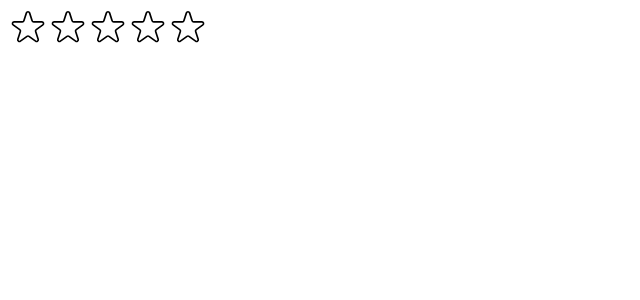
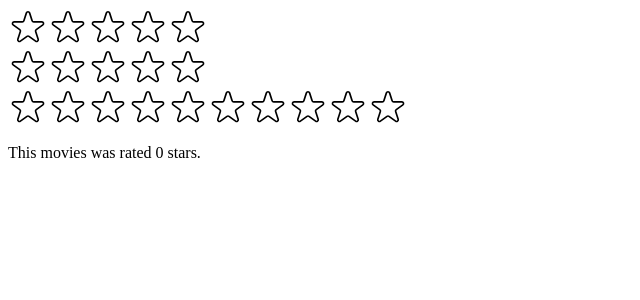
Before and after one commit to mjfru/react_review, a React (Vite) app in the folder react_projects/04usePopcorn/usePopcorn/: page / in a window 1280 px wide. Shown: the top 300 px of the page, without its empty margins (0-640 px from the left). Built offline with nearby package versions, Linux system fonts and the light colour scheme.

Commit message:
add more tests and use cases

```diff
--- a/react_projects/04usePopcorn/usePopcorn/src/main.jsx
+++ b/react_projects/04usePopcorn/usePopcorn/src/main.jsx
@@ -1,13 +1,29 @@
-import React from 'react'
-import ReactDOM from 'react-dom/client'
+import React, { useState } from "react";
+import ReactDOM from "react-dom/client";
 // import App from './App.jsx'
 // import './index.css'
 
-import StarRating from './components/utility_components/StarRating'
+import StarRating from "./components/utility_components/StarRating";
 
-ReactDOM.createRoot(document.getElementById('root')).render(
+// Example where we need access to the state.
+function Test() {
+  const [movieRating, setMovieRating] = useState(0);
+  return (
+    <div>
+      <StarRating color="blue" maxRating={10} onSetRating={setMovieRating} />
+      <p>This movies was rated {movieRating} stars.</p>
+    </div>
+  );
+}
+
+ReactDOM.createRoot(document.getElementById("root")).render(
   <React.StrictMode>
     {/* <App /> */}
-    <StarRating maxRating={5}/>
-  </React.StrictMode>,
-)
+    <StarRating
+      maxRating={5}
+      messages={["Terrible", "Bad", "Okay", "Good", "Amazing"]}
+    />
+    <StarRating size={24} color="red" className="test" defaultRating={3} />
+    <Test />
+  </React.StrictMode>
+);
```
